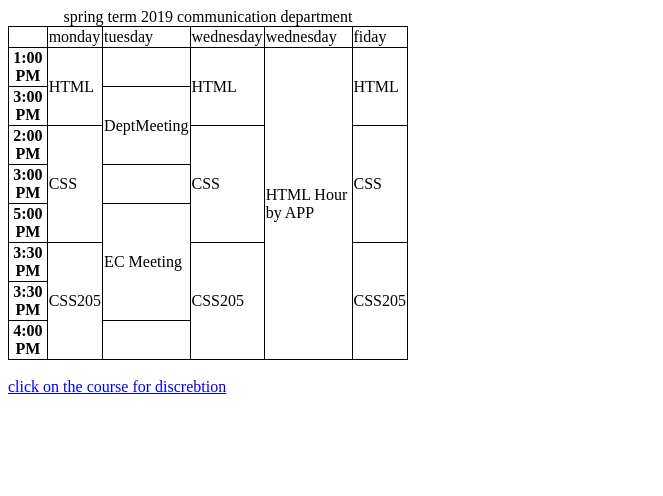
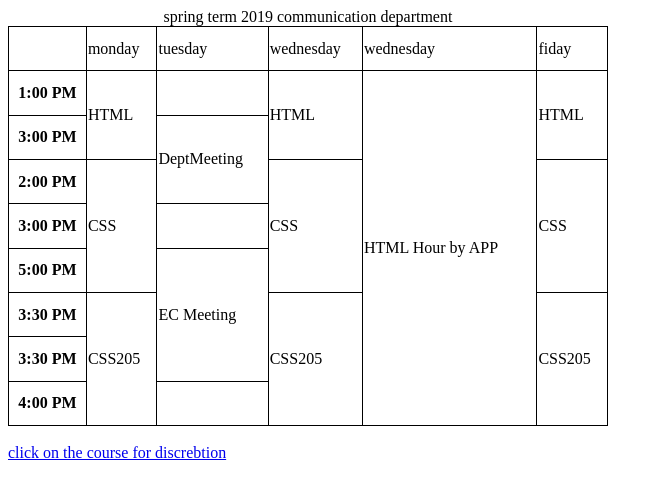
Before and after one commit to mariammaher11/assignment-tables-1, a plain HTML site: page index.html in a window 1280 px wide. Shown: the whole page, without its empty margins (0-663 px from the left). Drawn offline with Linux system fonts and the light colour scheme.

Commit message:
Update index.html

```diff
--- a/index.html
+++ b/index.html
@@ -6,7 +6,7 @@
 table,th,td{border:1px solid black;
 border-collapse:collapse;
 }
-table {width:1500px height:700px}
+t
 td.c1:hover{background-color:yellow}
 td.c2:hover{background-color:purple}
 td.c3:hover{background-color:gray}
@@ -15,7 +15,7 @@ td.c5:hover{background-color:aqua}
  </style>
 </head>
 <body>
-<table width="400" height="200">
+<table width="600" height="400">
 <caption>spring term 2019 communication department </caption>
 
 <tr>
```
